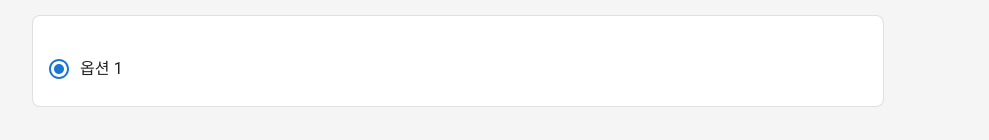
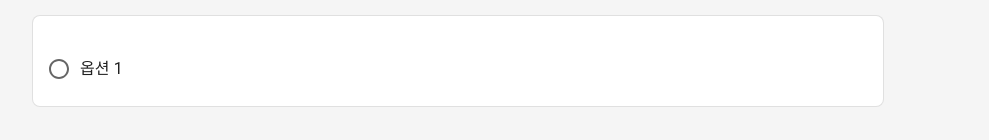
Before and after one commit to hyejinny97/google-form, a React (Vite) app in the folder classum-survey/: page /survey/preview in a window 1280 px wide. Shown: the part 194-334 px from the top of the page, without its empty margins (182-1171 px from the left). Built offline with nearby package versions, Linux system fonts and the light colour scheme.

Commit message:
[Feat] SurveyPreviewPage에서 PreviewMultipleChoiceAnswer 사용

```diff
--- a/classum-survey/src/components/SurveyPreviewPage/SurveyPreviewPageQuestionBox.tsx
+++ b/classum-survey/src/components/SurveyPreviewPage/SurveyPreviewPageQuestionBox.tsx
@@ -5,7 +5,7 @@ import {
   SurveyQuestionBox,
   SurveyPreviewPageShortAnswer,
   SurveyPreviewPageLongAnswer,
-  MultipleChoiceAnswer,
+  SurveyPreviewPageMultipleChoiceAnswer,
   CheckboxAnswer,
   DropdownAnswer,
 } from "@components";
@@ -37,18 +37,16 @@ function SurveyPreviewPageQuestionBox({
   else if (type === Q_TYPE_LONG) renderBody = <SurveyPreviewPageLongAnswer />;
   else if (type === Q_TYPE_MULTIPLE_CHOICE)
     renderBody = (
-      <MultipleChoiceAnswer
+      <SurveyPreviewPageMultipleChoiceAnswer
         options={options as Array<OptionType>}
-        value={1}
-        onChange={(e) => console.log(e.target.value)}
       />
     );
   else if (type === Q_TYPE_CHECKBOX)
     renderBody = (
       <CheckboxAnswer
         options={options as Array<OptionType>}
-        value={[]}
-        onChange={(e) => console.log(Number(e.target.name), e.target.checked)}
+        // value={[]}
+        // onChange={(e) => console.log(Number(e.target.name), e.target.checked)}
       />
     );
   else if (type === Q_TYPE_DROPDOWN)
```
